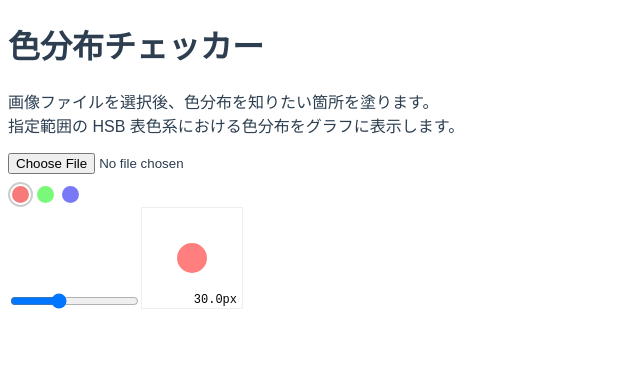
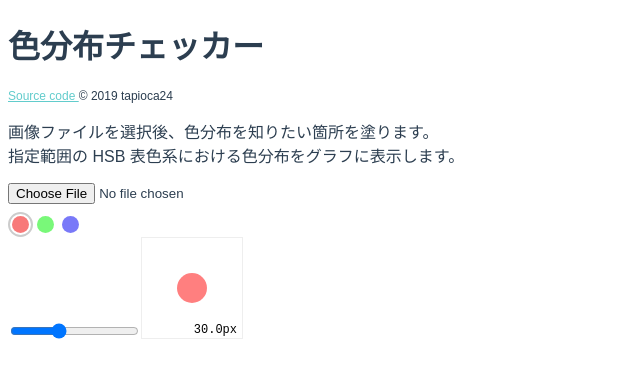
Before and after one commit to tapioca24/color-stats, a Vue app: page / in a window 1280 px wide. Shown: the top 378 px of the page, without its empty margins (0-640 px from the left). Built offline with nearby package versions, Linux system fonts and the light colour scheme.

Commit message:
コピーライトを表記

```diff
--- a/src/App.vue
+++ b/src/App.vue
@@ -1,6 +1,12 @@
 <template>
   <div id="app">
     <h1>色分布チェッカー</h1>
+    <p class="copyright">
+      <a href="https://github.com/tapioca24/color-stats" target="_blank">
+        Source code
+      </a>
+      &copy; 2019 tapioca24
+    </p>
     <p class="description">
       画像ファイルを選択後、色分布を知りたい箇所を塗ります。<br />
       指定範囲の HSB 表色系における色分布をグラフに表示します。
@@ -201,6 +207,13 @@ export default class App extends Vue {
   -moz-osx-font-smoothing: grayscale;
   color: #2c3e50;
 
+  .copyright {
+    font-size: 12px;
+    a {
+      color: #62cccc;
+    }
+  }
+
   .cs-radius-slider {
     display: inline-block;
   }
```
